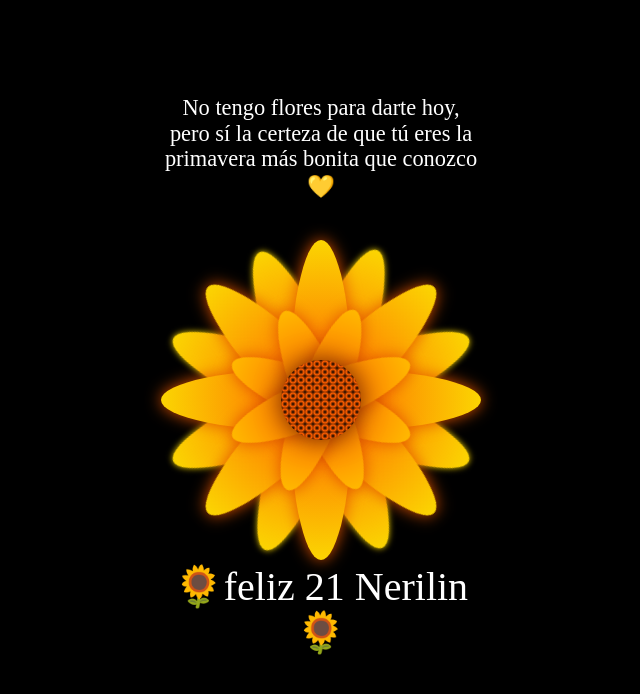
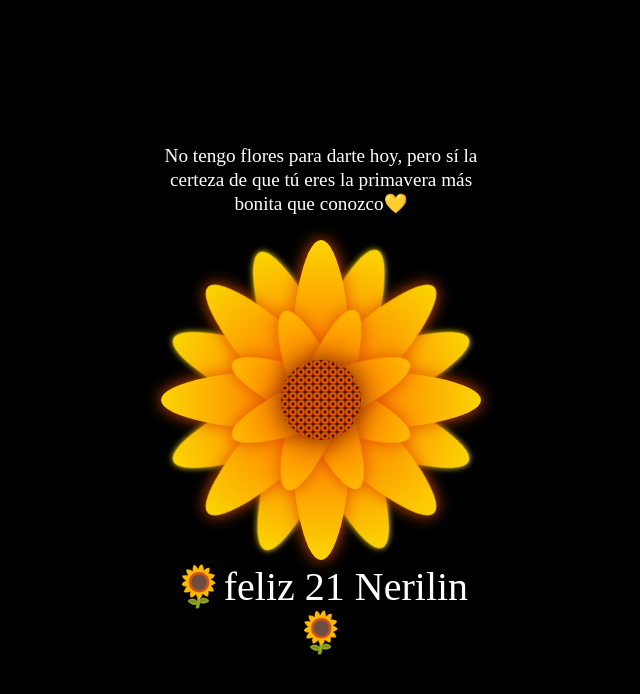
Before and after one commit to KleivLps/Flor, a plain HTML site: page index.html in a window 1280 px wide. Shown: the whole page, without its empty margins (319-959 px from the left). Drawn offline with Linux system fonts and the light colour scheme.

Commit message:
Actualizar style.css

```diff
--- a/style.css
+++ b/style.css
@@ -32,8 +32,8 @@ body {
 }
 
 .text-above {
-    top: -90px; /* Ajusta la posición vertical del texto arriba de la flor */
-font-size: 14px
+    top: -60px; /* Ajusta la posición vertical del texto arriba de la flor */
+font-size: 12px
 }
 
 .text-below {
```
